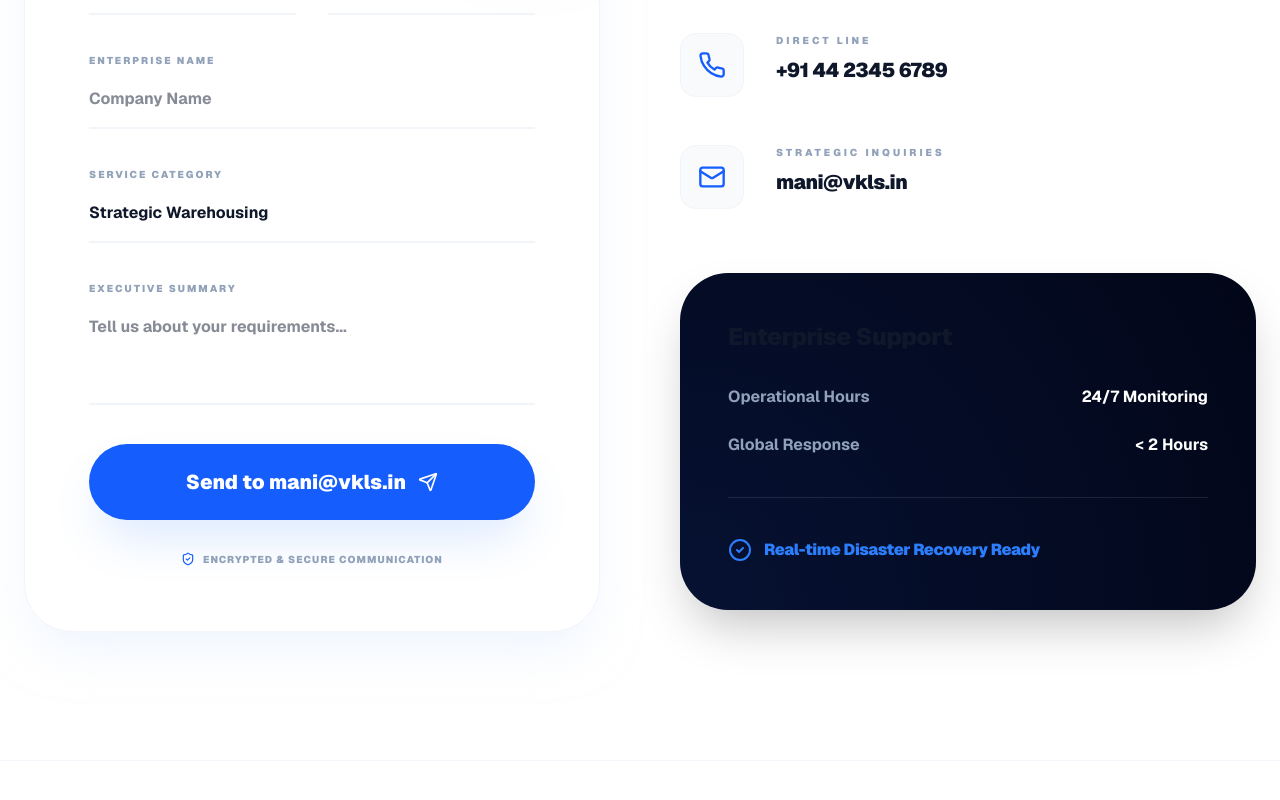
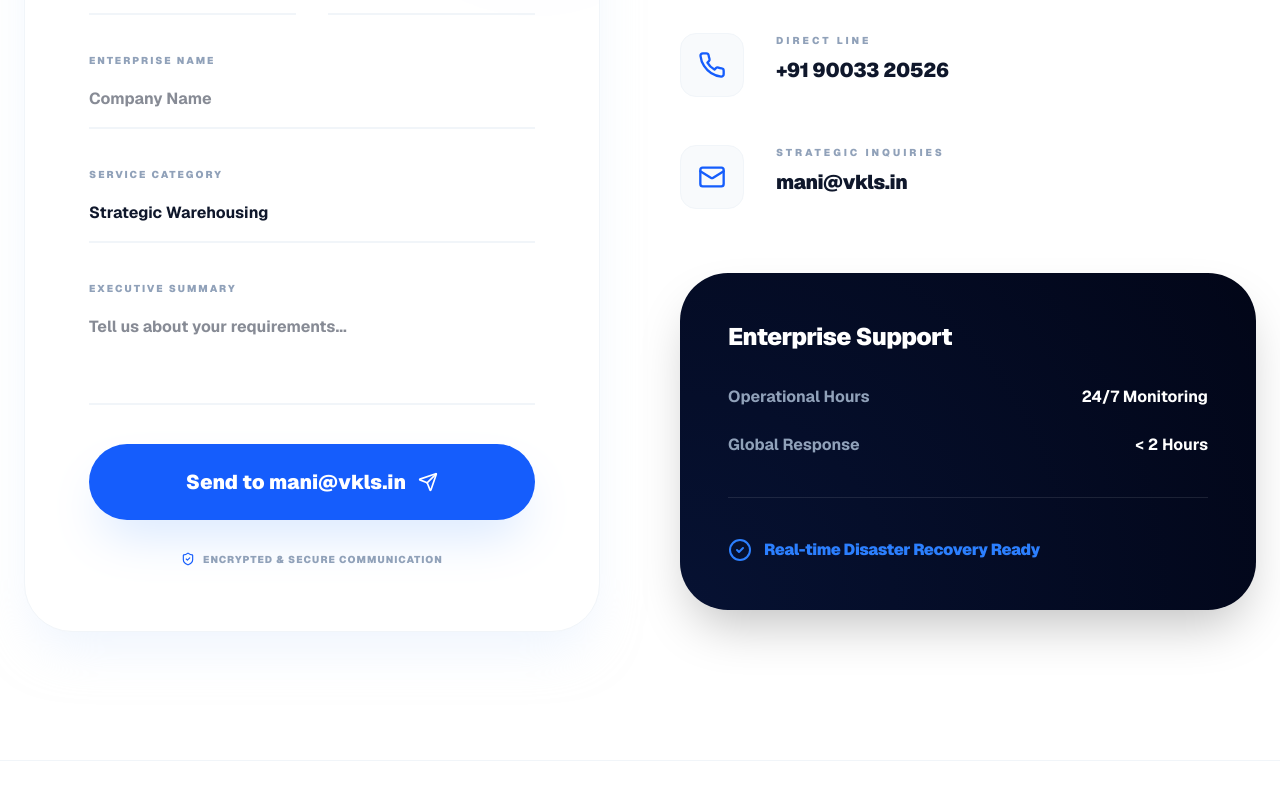
Before and after one commit to rd10032011-tech/vkls-website, a Next.js app: page /contact in a window 1280 px wide. Shown: the part 910-1710 px from the top of the page. Built offline with nearby package versions, Linux system fonts and the light colour scheme.

Commit message:
fix enterprise support text color

```diff
--- a/app/contact/page.tsx
+++ b/app/contact/page.tsx
@@ -99,7 +99,7 @@ export default function ContactPage() {
                    <div className="space-y-12">
                       {[
                         { icon: <MapPin size={28} />, label: "Strategic Headquarters", value: "F3, Shree Diya Residency, Bhuvaneshwari nagar, 2nd street, Puzhal, Chennai-600066" },
-                        { icon: <Phone size={28} />, label: "Direct Line", value: "+91 44 2345 6789" },
+                        { icon: <Phone size={28} />, label: "Direct Line", value: "+91 90033 20526" },
                         { icon: <Mail size={28} />, label: "Strategic Inquiries", value: "mani@vkls.in" }
                       ].map((item, i) => (
                         <Reveal key={i} delay={i * 0.1}>
@@ -121,7 +121,7 @@ export default function ContactPage() {
                   <div className="rounded-[3rem] bg-slate-950 p-12 text-white shadow-2xl relative overflow-hidden">
                      <div className="absolute top-0 left-0 w-full h-full bg-[radial-gradient(circle_at_bottom_left,#2563eb20,transparent)]" />
                      <div className="relative z-10">
-                       <h3 className="mb-8 text-2xl font-black tracking-tight">Enterprise Support</h3>
+                       <h3 className="mb-8 text-2xl font-black tracking-tight text-white">Enterprise Support</h3>
                        <div className="space-y-6 font-bold text-slate-400">
                           <div className="flex items-center justify-between">
                              <span>Operational Hours</span>
```
